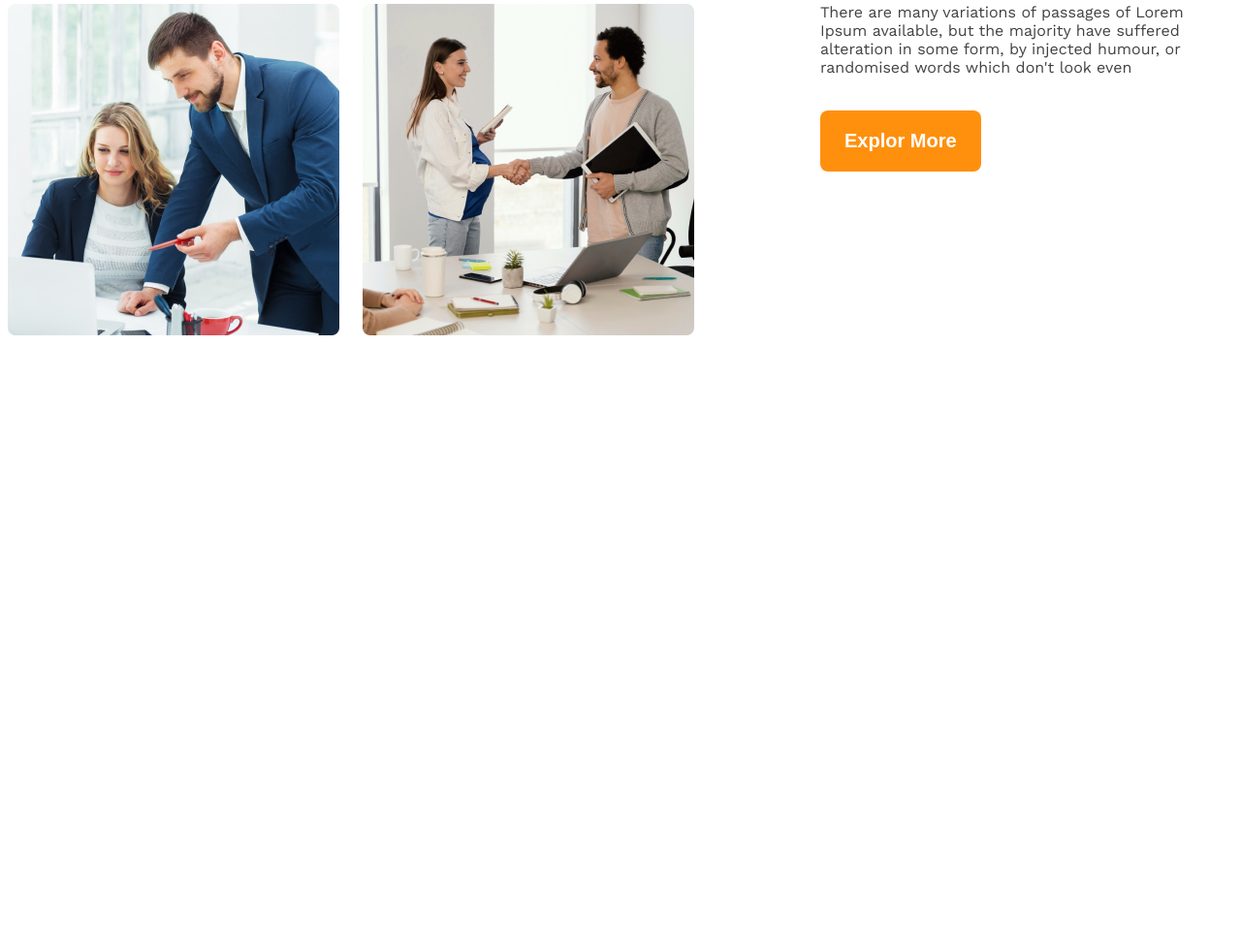
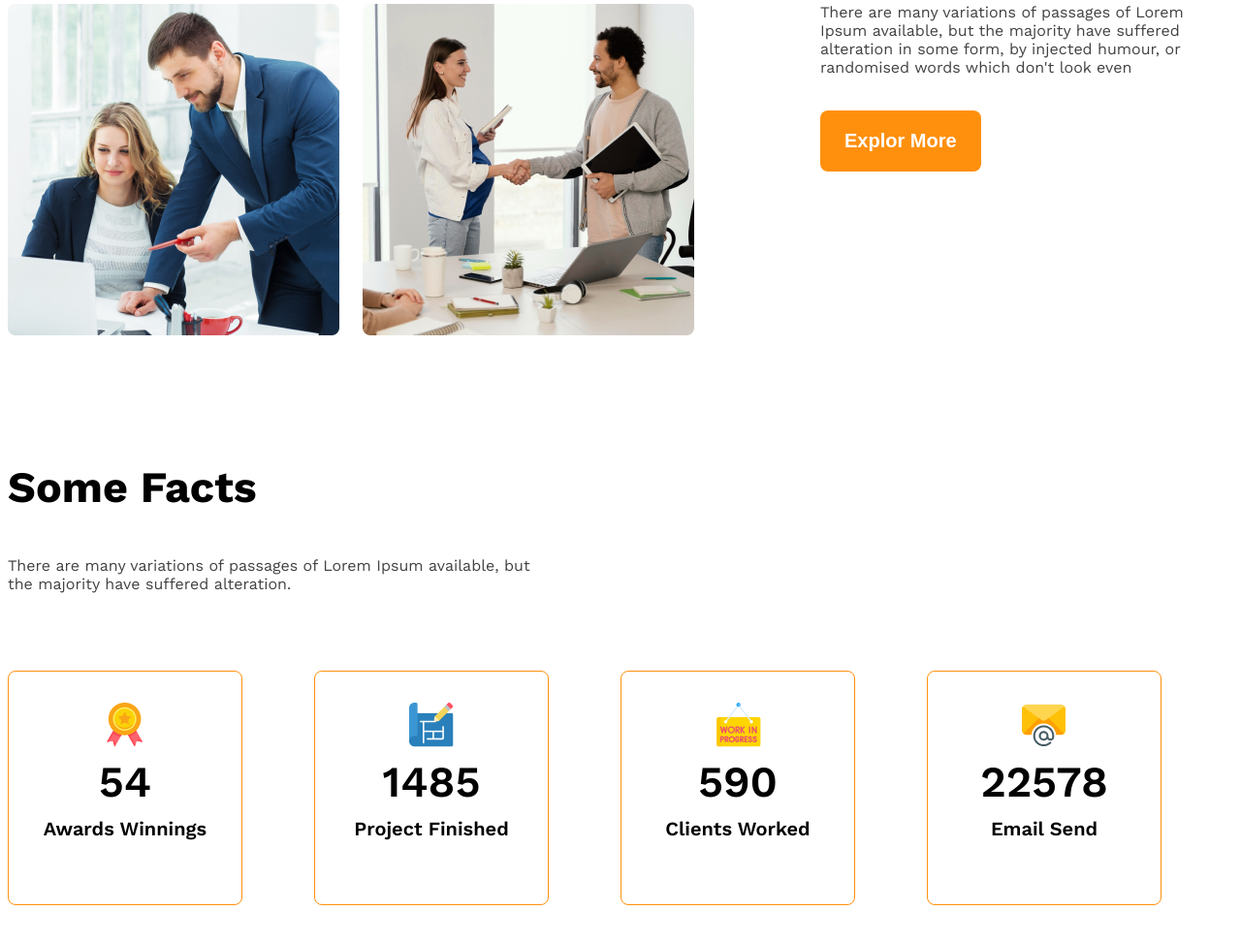
Before and after one commit to shafiul52/g3-architects-websitec, a plain HTML site: page index.html in a window 1280 px wide. Shown: the part 1676-2648 px from the top of the page at 97% size. Before the commit the page ends 2030 px from the top, so only its background shows below. Drawn offline with nearby package versions, Linux system fonts and the light colour scheme.

Commit message:
added image icon fact number  fact name

```diff
--- a/index.html
+++ b/index.html
@@ -39,13 +39,57 @@
                 <img src="images/team4.png" alt="">
             </div>
             <div class="our-features">
-        <h3 class="feature-title"> <span id="Quick-list" class="text-light-gray">Quick list</span>  <span>of Our</span> <span class="text-primary">Features</span> </h3>
+        <h3 class="section-title"> <span id="Quick-list" class="text-light-gray">Quick list</span>  <span>of Our</span> <span class="text-primary">Features</span> </h3>
         <p class="feature-description text-light-gray"> There are many variations of passages of Lorem Ipsum available, but the majority have suffered alteration in some form, by injected humour, or randomised words which don't look even</p> <br>
         <button class="btn-primary">
             Explor More
         </button>
             </div>
         </section>
+        <!-- features will enjoy  -->
+         <section>
+            <h3 class="section-title"> Some Facts</h3>
+            <p class="text-light-gray fact-description"> There are many variations of passages of Lorem Ipsum available,
+                 but the majority have suffered alteration.</p>
+            <div class="facts-container">
+                <!-- .fact-card*4>img.fact-icon+h4.fact-number+h5.fact-name -->
+                 <!-- fact-container with 3 ta div acha some  facts section  -->
+                <div class="fact-card display-flex">
+                   <div>
+                    <img src="images/icons/ribon.png" alt="" class="fact-icon">
+                    <h4 class="fact-number">54</h4>
+                    <h5 class="fact-name">Awards Winnings</h5>
+                   </div>
+                </div>
+                <div class="fact-card display-flex">
+                  <div>
+                    <img src="images/icons/projects.png" alt="" class="fact-icon">
+                    <h4 class="fact-number">1485</h4>
+                    <h5 class="fact-name">Project Finished</h5>
+                  </div>
+                </div>
+                <div class="fact-card display-flex">
+                    <div>
+                        <img src="images/icons/customers.png" alt="" class="fact-icon">
+                        <h4 class="fact-number">590</h4>
+                        <h5 class="fact-name">Clients Worked </h5>
+                    </div>
+                </div>
+                <div class="fact-card display-flex">
+                   <div>
+                    <img src="images/icons/email.png" alt="" class="fact-icon">
+                    <h4 class="fact-number">22578</h4>
+                    <h5 class="fact-name"> Email Send</h5>
+                   </div>
+                </div>
+
+            </div>
+         </section>
+         <!-- some facts  -->
+          <section class="some-facts">
+
+          </section>
+
     </main>
     <footer>
 
--- a/styles/architects.css
+++ b/styles/architects.css
@@ -50,6 +50,11 @@ main{
 
 main > section {
     margin-top: 130px;
+}
+
+.section-title{
+    font-size:2.8rem;
+
 }
 
 /* header styles  */
@@ -109,12 +114,47 @@ main > section {
     margin-left: 130px;
     max-width: 530px;
 }
-.feature-title{
-    font-size:2.8rem;
-}
+
 #Quick-list{
     font-weight: 500;
 }
+
+/* some fact releted style  */
+.facts-container{
+    display: grid;
+    grid-template-columns: repeat(4, 1fr);
+}
+
+
+.fact-card{
+    border: 1px solid #FF900E;
+    width: 240px ;
+    height: 240px ;
+    border-radius: 8px;
+    text-align: center;
+    align-items: center;
+    justify-content: center;
+
+}
+.fact-number{
+    font-size: 2.8rem;
+    font-weight: 600;
+    /* font semi bold= 600 */
+    margin-top: 5px;
+    margin-bottom: 10px;
+
+}
+.fact-name{
+    font-size:1.25rem;
+    /* 1.25rem=20px  */
+    font-weight: 600;
+    margin-top: 10px;
+}
+.fact-description{
+    max-width: 540px;
+    margin-bottom:80px;
+}
+
 
 /* responsive media query */
 @media screen and (max-width:576px) {
```
